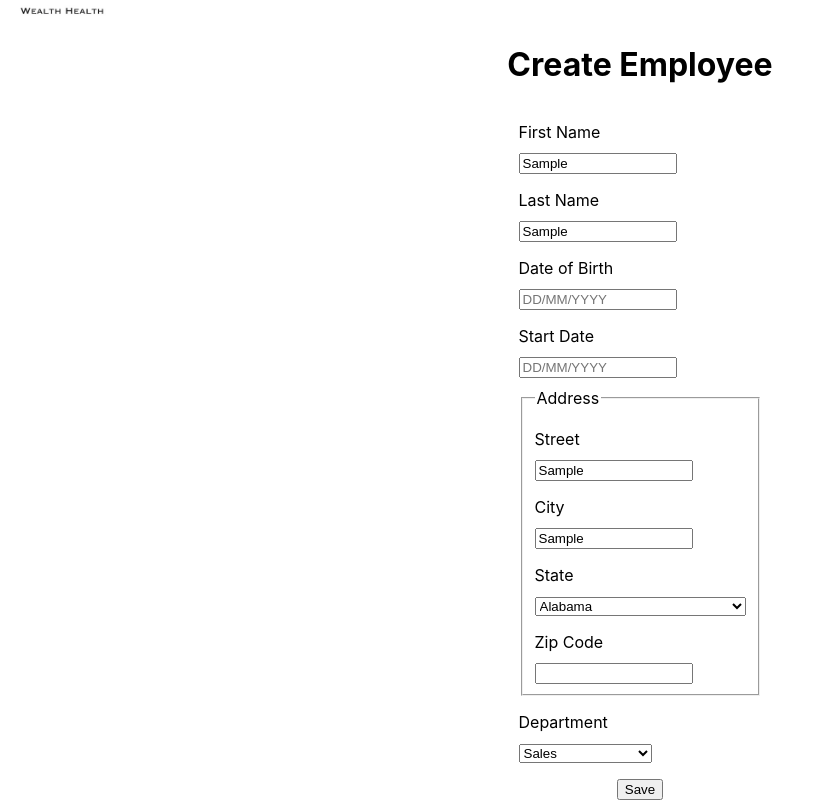
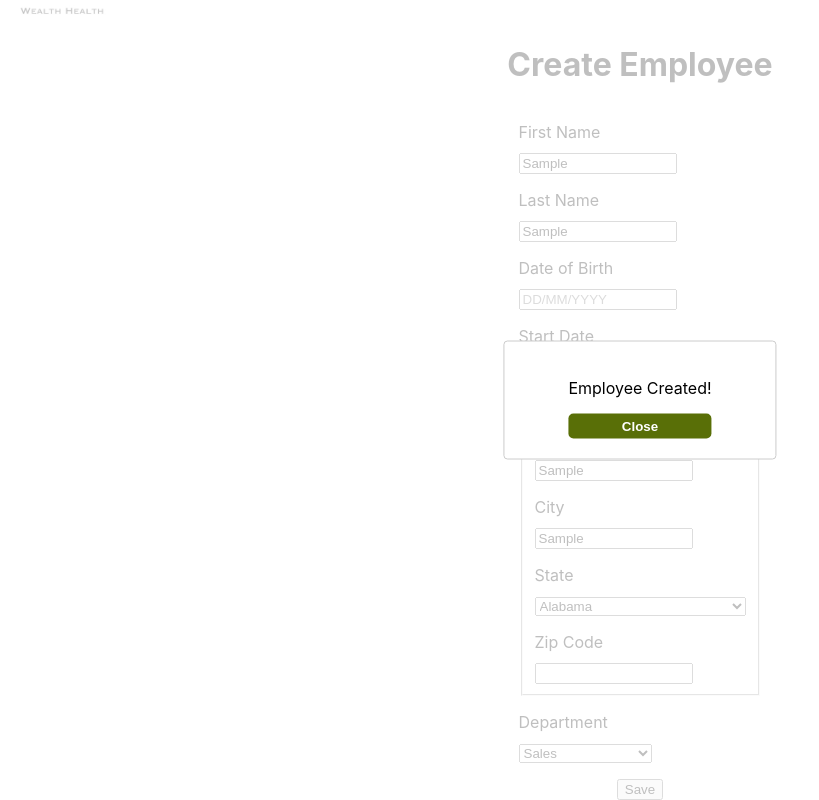
Before and after one commit to prasouk-ph/PrasoukPhoubandith_14_02052022, a React (Create React App) app: page / in a window 1280 px wide. Both pictures are taken after typing "Sample", "Sample", "Sample", "Sample", "Sample", "Sample" into the empty fields and a click on the button "Save". Shown: the part 94-894 px from the top of the page, without its empty margins (0-819 px from the left). Built offline with nearby package versions, Linux system fonts and the light colour scheme.

Commit message:
Add modal from external component

```diff
--- a/package.json
+++ b/package.json
@@ -12,6 +12,7 @@
     "react": "^18.1.0",
     "react-datepicker": "^4.7.0",
     "react-dom": "^18.1.0",
+    "react-modal": "^3.15.1",
     "react-router-dom": "^6.3.0",
     "react-scripts": "5.0.1",
     "web-vitals": "^2.1.4"
--- a/src/components/pages/Home/Home.css
+++ b/src/components/pages/Home/Home.css
@@ -22,3 +22,19 @@ label {
   margin-top: 1rem;
   margin-bottom: 10px;
 }
+
+.ReactModal__Content {
+  display: flex;
+  flex-direction: column;
+  align-items: center;
+}
+
+.button-close {
+  background-color: #596F07;
+  border: none;
+  border-radius: 5px;
+  color: white;
+  font-weight: bold;
+  width: 100%;
+  height: 25px;
+}
--- a/src/components/pages/Home/Home.jsx
+++ b/src/components/pages/Home/Home.jsx
@@ -1,11 +1,36 @@
 import React, { useState } from "react";
 import DatePicker from "react-datepicker";
+import ReactModal from 'react-modal';
 import "react-datepicker/dist/react-datepicker.css";
 import './Home.css';
 
 
 function Home() {
   const [startDate, setStartDate] = useState();
+  const [modalIsOpen, setIsOpen] = useState(false);
+
+  function openModal() {
+    setIsOpen(true);
+  }
+
+
+  function closeModal() {
+    setIsOpen(false);
+  }
+
+  const customStyles = {
+    content: {
+      top: '50%',
+      left: '50%',
+      right: 'auto',
+      bottom: 'auto',
+      marginRight: '-50%',
+      transform: 'translate(-50%, -50%)',
+      padding: "20px 5vw",
+    },
+  };
+
+  ReactModal.setAppElement(document.getElementById('root'));
 
   return (
     <div>
@@ -137,7 +162,16 @@ function Home() {
           </div>
         </form>
 
-        <button type='submit'>Save</button>
+        <button type='submit' onClick={openModal}>Save</button>
+        <ReactModal
+          isOpen={modalIsOpen}
+          onRequestClose={closeModal}
+          style={customStyles}
+          contentLabel="Form Submit Modal"
+        >
+          <p>Employee Created!</p>
+          <button className="button-close" onClick={closeModal}>Close</button>
+        </ReactModal>
       </main>
     </div>
   );
```
Also changed, not shown: 2 other files (tests, documents, lock files or other folders).
